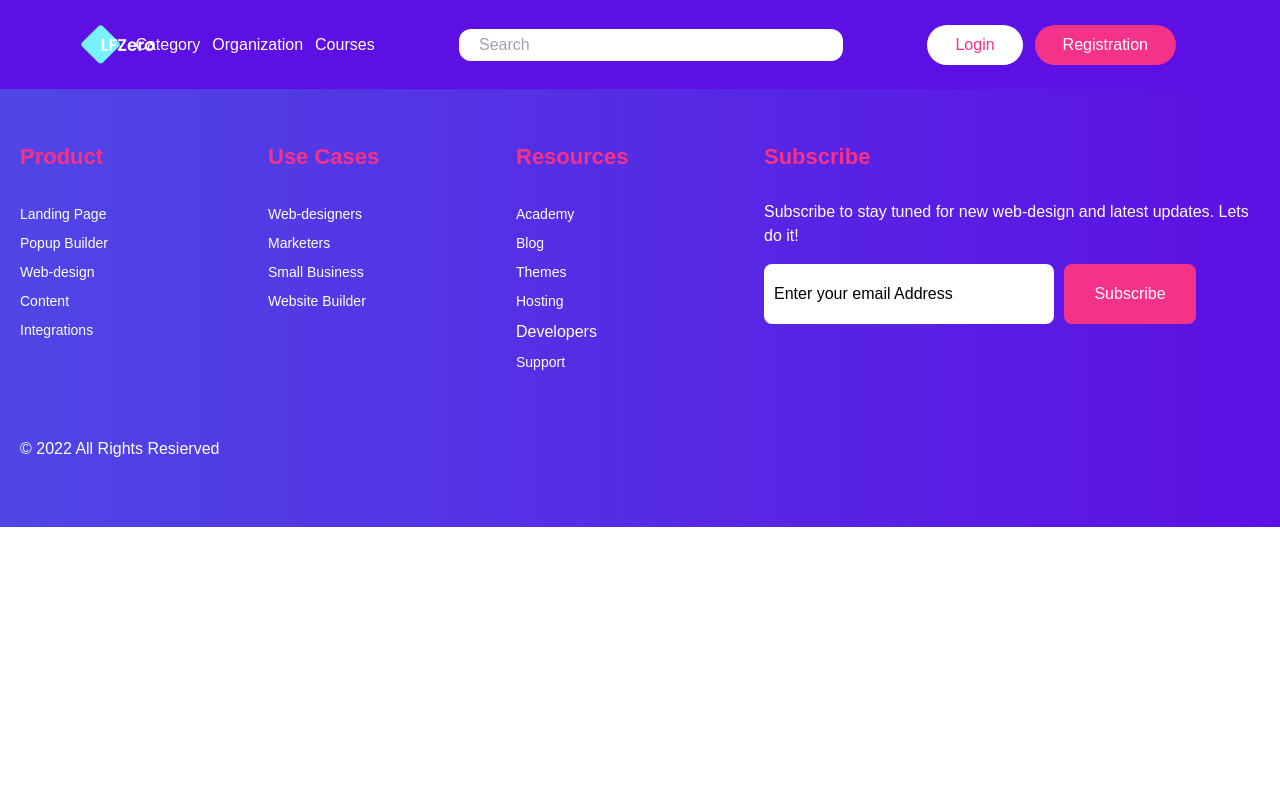
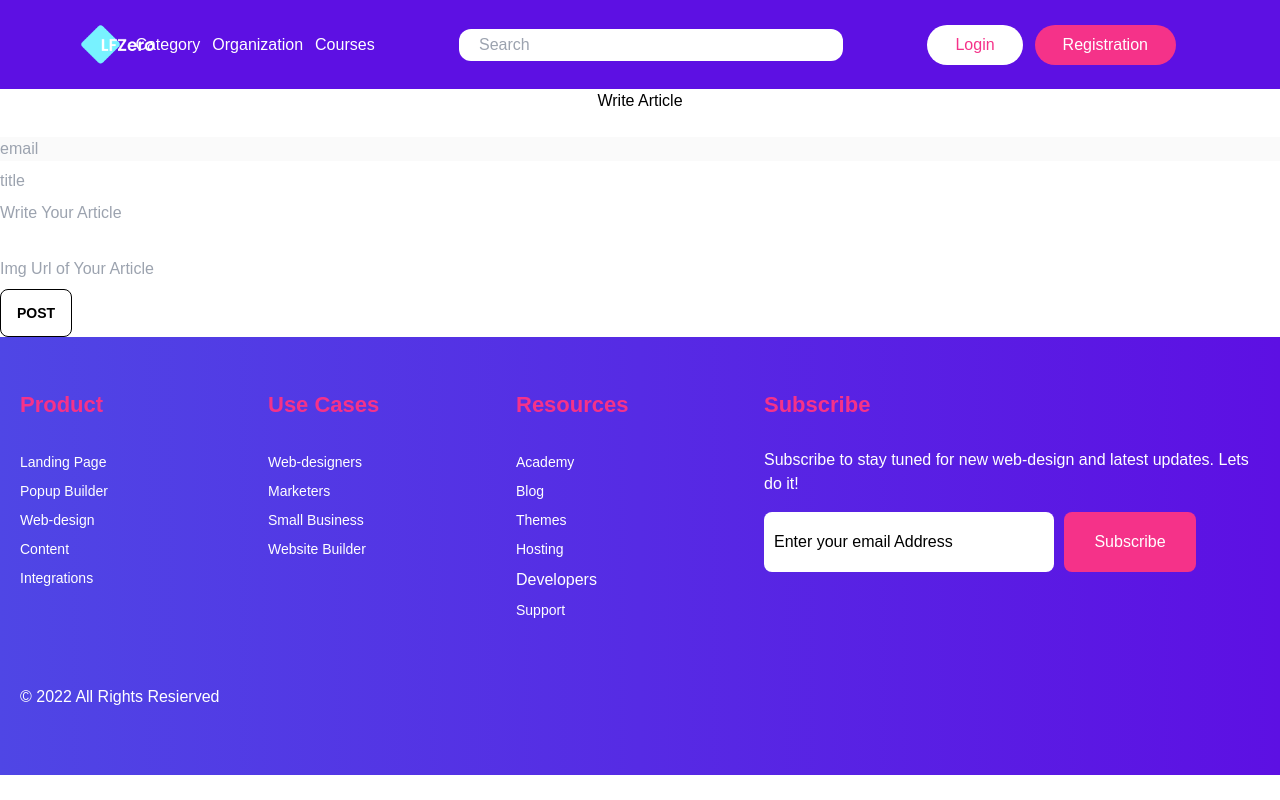
Before and after one commit to rezainiet/lfzero-client, a React (Create React App) app: page /addblog in a window 1280 px wide. Built offline with nearby package versions, Linux system fonts and the light colour scheme; no server answers.

Commit message:
add blog

```diff
--- a/package.json
+++ b/package.json
@@ -11,6 +11,7 @@
     "@testing-library/jest-dom": "^5.16.5",
     "@testing-library/react": "^13.4.0",
     "@testing-library/user-event": "^13.5.0",
+    "axios": "^1.1.3",
     "firebase": "^9.12.1",
     "google-map-react": "^2.2.0",
     "react": "^18.2.0",
--- a/src/App.js
+++ b/src/App.js
@@ -11,6 +11,7 @@ import "slick-carousel/slick/slick-theme.css";
 import Contact from "./components/Pages/Contact/Contact";
 // import Blog from "./components/Pages/Blog/Blog";
 import Blogs from "./components/Pages/Blog/Blogs";
+import AddBlog from "./components/Pages/Blog/AddBlog";
 
 
 function App() {
@@ -25,6 +26,7 @@ function App() {
         <Route path="/login" element={<Login />} />
         <Route path="/signUp" element={<SignUp />} />
         <Route path="/blog" element={<Blogs></Blogs>}></Route>
+        <Route path="/addblog" element={<AddBlog></AddBlog>}></Route>
       </Routes>
       <Footer />
     </div>
--- /dev/null
+++ b/src/components/Pages/Blog/AddBlog.js
@@ -0,0 +1,58 @@
+import React, { useState } from 'react';
+// import { useAuthState } from 'react-firebase-hooks/auth';
+// import auth from '../../firebase.init';
+import axios from 'axios';
+import { toast, ToastContainer } from 'react-toastify';
+
+const AddBlog = () => {
+
+    // const { itemId } = useParams();
+    // const [user] = useAuthState(auth);
+
+    const handleAddReview = event => {
+        event.preventDefault();
+        const myreview = {
+            email: event.target.email.value,
+            // service: service.name,
+            // serviceId: serviceId,
+            title: event.target.title.value,
+            description: event.target.description.value,
+            ratings: event.target.ratings.value,
+            img: event.target.img.value,
+        }
+
+        axios.post('https://infinite-refuge-16711.herokuapp.com/myreview', myreview)
+            .then(response => {
+                const { data } = response;
+                if (data.insertedId) {
+                    toast('Item Added Successfully!');
+
+                    event.target.reset();
+                }
+            })
+    }
+
+    return (
+        <div>
+            <h2 className='text-center'>Write Article </h2>
+            <form onSubmit={handleAddReview}>
+                <br />
+                <input className='w-full mb-2' type="email" name="email" placeholder='email' required readOnly disabled></input>
+                <br />
+                <input className='w-full mb-2' type="text" name="title" placeholder='title' autoComplete='off' required></input>
+                <br />
+                <input className='w-full mb-2' type="text" name="description" placeholder='Write Your Article' required></input>
+                <br />
+                {/* <input className='w-full mb-2' type="number" name="ratings" placeholder='Ratings' autoComplete='off' required></input> */}
+                <br />
+                <input className='w-full mb-2' type="text" name="img" placeholder='Img Url of Your Article' required></input>
+                <br />
+                <input className='btn btn-secondary' type='submit' value='Post'></input>
+            </form>
+            <ToastContainer></ToastContainer>
+
+        </div>
+    );
+};
+
+export default AddBlog;
--- a/src/components/Pages/Blog/Blog.js
+++ b/src/components/Pages/Blog/Blog.js
@@ -1,15 +1,16 @@
 import React from 'react';
-import { useNavigate } from 'react-router-dom';
-import './Blog.css';
+
+// import { useNavigate } from 'react-router-dom';
+// import './Blog.css';
 
 const Blog = ({ blog }) => {
     const { _id, title, img, description, author, reads } = blog;
-    const navigate = useNavigate();
+    // const navigate = useNavigate();
     return (
         <div>
 
             <div style={{ backgroundColor: "rgba(0, 0, 0, 0)" }}>
-                <div class="container px-5 py-24 mx-auto blog-post" >
+                <div class="container px-5 py-8 mx-auto blog-post" >
                     <div class="lg:w-4/5 mx-auto flex flex-wrap">
                         <img alt="ecommerce" class="lg:w-1/2 w-full lg:h-auto h-64 object-cover object-center rounded" src={img} />
                         <div class="lg:w-1/2 w-full lg:pl-10 lg:py-6 mt-6 lg:mt-0" >
@@ -21,12 +22,12 @@ const Blog = ({ blog }) => {
                                     <span class="text-gray-600 ml-3">{reads} Reads</span>
                                 </span>
                                 <span class="flex ml-3 pl-3 py-2 border-l-2 border-gray-200 space-x-2s">
-                                    <a class="text-gray-500">
+                                    <a class="text-gray-500" href='https://www.facebook.com/'>
                                         <svg fill="currentColor" stroke-linecap="round" stroke-linejoin="round" stroke-width="2" class="w-5 h-5" viewBox="0 0 24 24">
                                             <path d="M18 2h-3a5 5 0 00-5 5v3H7v4h3v8h4v-8h3l1-4h-4V7a1 1 0 011-1h3z"></path>
                                         </svg>
                                     </a>
-                                    <a class="text-gray-500">
+                                    <a class="text-gray-500" href='https://twitter.com/home'>
                                         <svg fill="currentColor" stroke-linecap="round" stroke-linejoin="round" stroke-width="2" class="w-5 h-5" viewBox="0 0 24 24">
                                             <path d="M23 3a10.9 10.9 0 01-3.14 1.53 4.48 4.48 0 00-7.86 3v1A10.66 10.66 0 013 4s-4 9 5 13a11.64 11.64 0 01-7 2c9 5 20 0 20-11.5a4.5 4.5 0 00-.08-.83A7.72 7.72 0 0023 3z"></path>
                                         </svg>
@@ -54,8 +55,8 @@ const Blog = ({ blog }) => {
                 </div>
             </div>
 
+        </div>
 
-        </div>
     );
 };
 
--- a/src/components/Pages/Blog/Blogs.js
+++ b/src/components/Pages/Blog/Blogs.js
@@ -1,4 +1,5 @@
 import React, { useEffect, useState } from 'react';
+import { Link } from 'react-router-dom';
 import Blog from './Blog';
 
 const Services = () => {
@@ -14,7 +15,7 @@ const Services = () => {
     return (
         <div id="blogs" className='container'>
             <div className='row'>
-                <h1 className='blogs-title mt-3 text-success'>Blogs</h1>
+                <h1 className='blogs-title mt-3 text-2xl text-center'>Blogs</h1>
                 <div className='blogs-container'>
                     {
                         blogs.map(blog => <Blog
@@ -24,7 +25,8 @@ const Services = () => {
                     }
                 </div>
             </div>
-
+            {/* <Link to="/addblog">
+                <button>Write Artcle</button></Link> */}
         </div>
     );
 };
```
Also changed, not shown: 1 other file (tests, documents, lock files or other folders).
